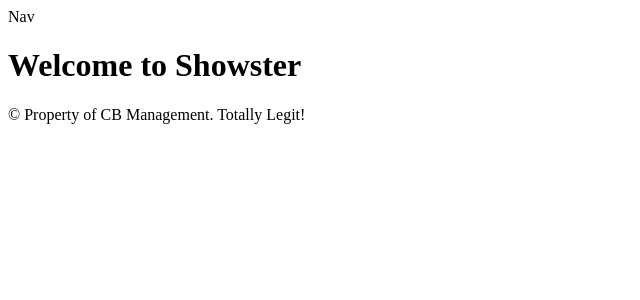
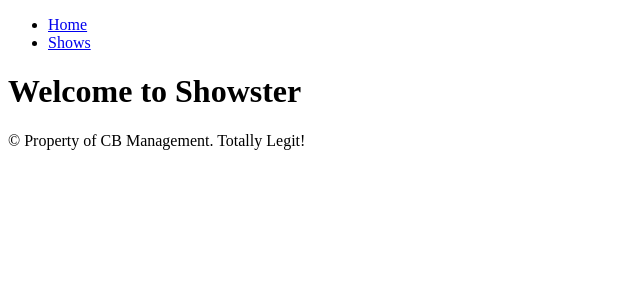
Before and after one commit to Cbreen61/showster-frontend, a React (Create React App) app: page / in a window 1280 px wide. Shown: the top 300 px of the page, without its empty margins (0-640 px from the left). Built offline with nearby package versions, Linux system fonts and the light colour scheme.

Commit message:
added links to home and shows

```diff
--- a/src/components/Nav.js
+++ b/src/components/Nav.js
@@ -1,10 +1,14 @@
 import React, { Component } from 'react'
+import { Link } from 'react-router-dom';
 
 class Nav extends Component {
     render() {
         return (
             <div>
-                Nav
+                <ul>
+                    <li><Link to="/">Home</Link> </li>
+                    <li><Link to="/Shows">Shows</Link></li>
+                </ul>
             </div>
         )
     }
```
